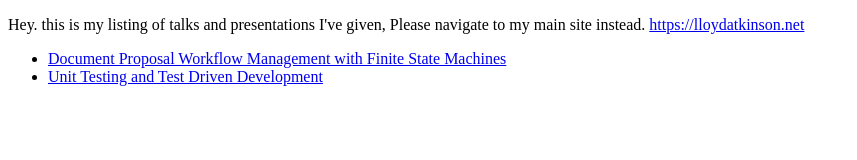
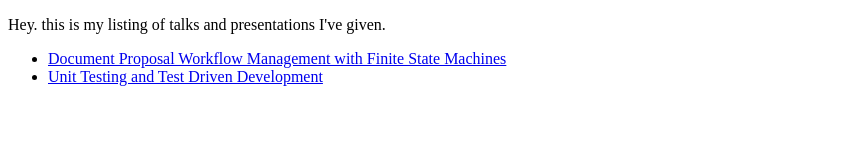
Before and after one commit to lloydjatkinson/lloydatkinson.net-talks, a plain HTML site: page index.html in a window 1280 px wide. Shown: the whole page, without its empty margins (0-857 px from the left). Drawn offline with Linux system fonts and the light colour scheme.

Commit message:
Update index.html

```diff
--- a/index.html
+++ b/index.html
@@ -8,8 +8,7 @@
 </head>
 <body>
     <p>
-        Hey. this is my listing of talks and presentations I've given, Please navigate to my main site instead.
-        <a href="https://lloydatkinson.net">https://lloydatkinson.net</a>
+        Hey. this is my listing of talks and presentations I've given.
     </p>
     <ul>
         <li>
```
